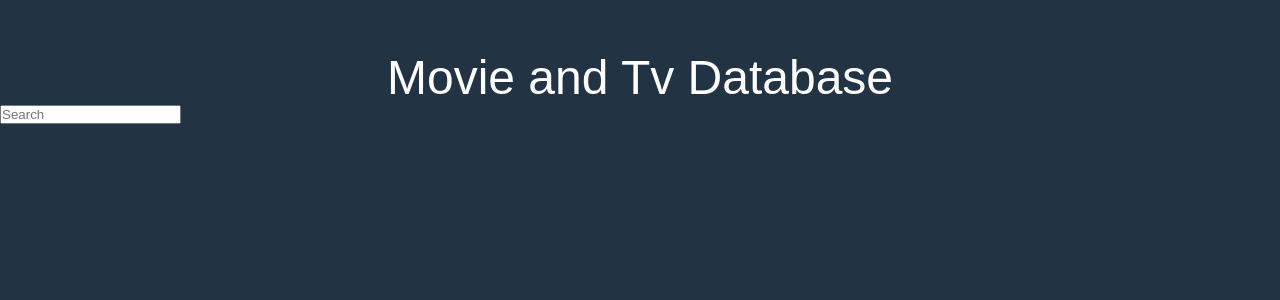
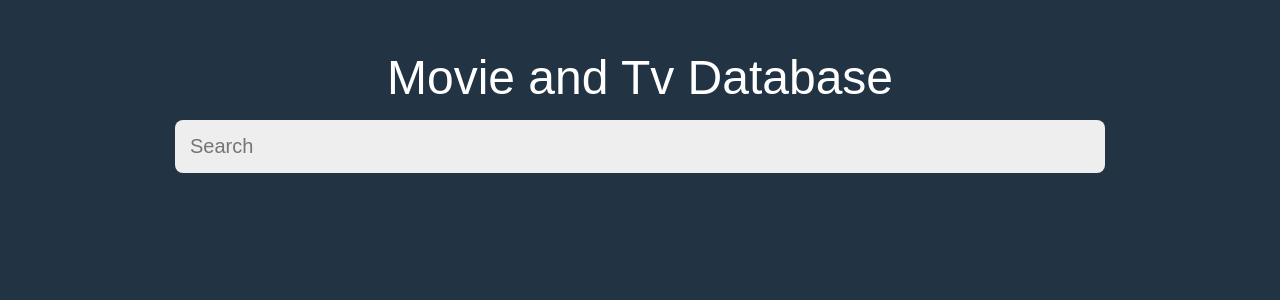
Before and after one commit to AVDLII/tvmoviesearch, a React (Create React App) app: page / in a window 1280 px wide. Shown: the top 300 px of the page. Built offline with nearby package versions, Linux system fonts and the light colour scheme.

Commit message:
added styling to searchbar

```diff
--- a/src/index.css
+++ b/src/index.css
@@ -19,3 +19,36 @@ header h1 {
   font-weight: 500;
   text-align: center;
 }
+
+main {
+  width: 100%;
+  max-width: 960px;
+  margin: 0 auto;
+}
+
+section {
+  padding: 15px;
+}
+
+.searchbox {
+  display: block;
+  width: 100%;
+  padding: 15px;
+
+  border: none;
+  outline: none;
+  background: none;
+
+  background-color: #EEE;
+  border-radius: 8px;
+
+  color: #54565A;
+  font-size: 20px;
+  font-weight: 300;
+
+  transition: 0.4 ease-out;
+}
+
+.searchbox:focus {
+  box-shadow: 0px 0px 8px 3px #4484C4;
+}
```
